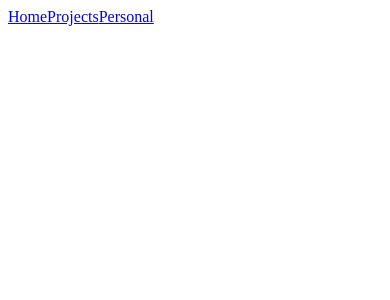
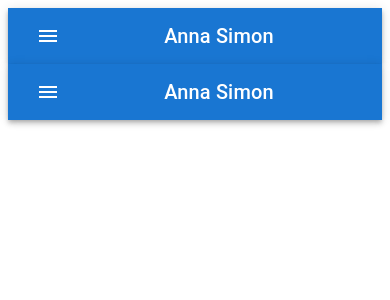
Before and after one commit to anwsimon/Portfolio, a React app: page /projects/1 in a window 390 px wide. Shown: the top 300 px of the page. Built offline with nearby package versions, Linux system fonts and the light colour scheme.

Commit message:
material UI navbar created, still need to link responsive menu buttons

```diff
--- a/client/App.js
+++ b/client/App.js
@@ -1,11 +1,11 @@
 import React from "react";
 import AppRoutes from "./store/routes";
-import Navbar from "./components/Navbar"
+import ResponsiveAppBar from "./components/Navbar";
 
 const App = () => {
   return (
     <div>
-      <Navbar />
+      <ResponsiveAppBar />
       <AppRoutes />
     </div>
   )
--- a/client/components/Navbar.js
+++ b/client/components/Navbar.js
@@ -1,24 +1,109 @@
-import React from "react";
-import { Link } from "react-router-dom";
-import { useDispatch, useSelector } from "react-redux";
+import * as React from 'react';
+import AppBar from '@mui/material/AppBar';
+import Box from '@mui/material/Box';
+import Toolbar from '@mui/material/Toolbar';
+import IconButton from '@mui/material/IconButton';
+import Typography from '@mui/material/Typography';
+import Menu from '@mui/material/Menu';
+import MenuIcon from '@mui/icons-material/Menu';
+import Container from '@mui/material/Container';
+import Button from '@mui/material/Button';
+import { Link } from 'react-router-dom';
+const pages = ['Home', 'Projects', 'Personal'];
 
-class Navbar extends React.Component {
-  render(){
-    return (
-      <div>
-      <Link to="/">
-        Home
-      </Link>
-      <Link to="/projects">
-        Projects
-      </Link>
-      <Link to="/personal">
-        Personal
-      </Link>
+const ResponsiveAppBar = () => {
+  const [anchorElNav, setAnchorElNav] = React.useState(null);
 
-    </div>
-    )
+  const handleOpenNavMenu = (event) => {
+    setAnchorElNav(event.currentTarget);
+  };
+
+  const handleCloseNavMenu = () => {
+    setAnchorElNav(null);
+  };
+
+  const handleNavToPage = (page) => {
+    console.log(page)
+    if (page === 'Home'){
+      <Link to = "/"/>
+    } else {
+      <Link to ={`/${page}`}/>
+    }
+
   }
-}
 
-export default Navbar
+  return (
+    <AppBar position="static">
+      <Container maxWidth="xl">
+        <Toolbar disableGutters>
+          <Typography
+            variant="h6"
+            noWrap
+            component="div"
+            sx={{ mr: 2, display: { xs: 'none', md: 'flex' } }}
+          >
+            Anna Simon
+          </Typography>
+
+          <Box sx={{ flexGrow: 1, display: { xs: 'flex', md: 'none' } }}>
+            <IconButton
+              size="large"
+              aria-label="account of current user"
+              aria-controls="menu-appbar"
+              aria-haspopup="true"
+              onClick={handleOpenNavMenu}
+              color="inherit"
+            >
+              <MenuIcon />
+            </IconButton>
+            <Menu
+              id="menu-appbar"
+              anchorEl={anchorElNav}
+              anchorOrigin={{
+                vertical: 'bottom',
+                horizontal: 'left',
+              }}
+              keepMounted
+              transformOrigin={{
+                vertical: 'top',
+                horizontal: 'left',
+              }}
+              open={Boolean(anchorElNav)}
+              onClose={handleCloseNavMenu}
+              sx={{
+                display: { xs: 'block', md: 'none' },
+              }}
+            >
+              {pages.map((page) => (
+
+                <Link key = {page} to = {`/${page}`}>
+                  <Typography textAlign="center">{page}</Typography>
+                </Link>
+              ))}
+            </Menu>
+          </Box>
+          <Typography
+            variant="h6"
+            noWrap
+            component="div"
+            sx={{ flexGrow: 1, display: { xs: 'flex', md: 'none' } }}
+          >
+            Anna Simon
+          </Typography>
+          <Box sx={{ flexGrow: 1, display: { xs: 'none', md: 'flex' } }}>
+            {pages.map((page) => (
+              <Button
+                key={page}
+                onClick={handleCloseNavMenu}
+                sx={{ my: 2, color: 'white', display: 'block' }}
+              >
+                {page}
+              </Button>
+            ))}
+          </Box>
+        </Toolbar>
+      </Container>
+    </AppBar>
+  );
+};
+export default ResponsiveAppBar;
--- a/client/store/routes.js
+++ b/client/store/routes.js
@@ -3,7 +3,7 @@
 import Home from '../components/Home'
 import ProjectsHome from "../components/ProjectsHome";
 import Personal from "../components/Personal";
-
+import ResponsiveAppBar from '../components/Navbar'
 class AppRoutes extends Component {
   render() {
     return (
@@ -11,7 +11,9 @@
         <Routes>
           <Route path="/" element={<Home/>} />
           <Route path="/projects" element={<ProjectsHome/>} />
+          <Route exact path="/projects/:projectName" element={<ResponsiveAppBar/>} />
           <Route path="/personal" element={<Personal/>} />
+          <Route path="*" element={<Home/>} />
        </Routes>
       </div>
     )
--- a/package.json
+++ b/package.json
@@ -15,6 +15,10 @@
   "author": "",
   "license": "ISC",
   "dependencies": {
+    "@emotion/react": "^11.7.1",
+    "@emotion/styled": "^11.6.0",
+    "@mui/icons-material": "^5.2.5",
+    "@mui/material": "^5.2.7",
     "body-parser": "^1.19.0",
     "css-loader": "^6.5.1",
     "express": "^4.17.1",
```
Also changed, not shown: client/components/MakeTime.js (added), client/components/PlantIt.js (added), client/components/PlantsForCat.js (added), 2 other files (tests, documents, lock files or other folders).
